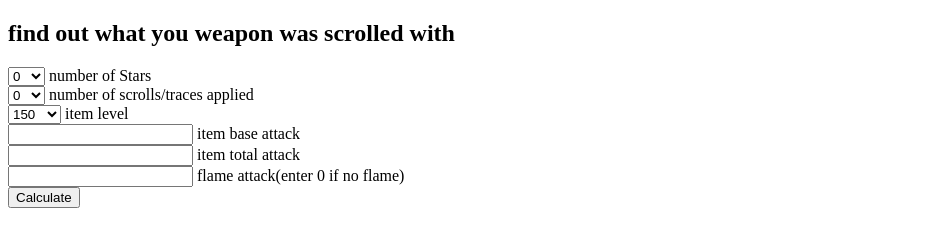
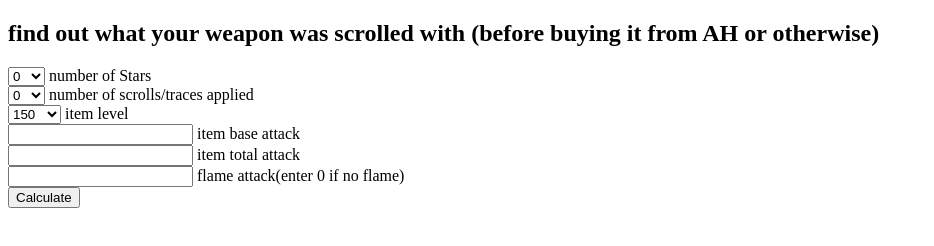
Before and after one commit to MaxLi1995/starforceCalculator, a plain HTML site: page index.html in a window 1280 px wide. Shown: the whole page, without its empty margins (0-934 px from the left). Drawn offline with Linux system fonts and the light colour scheme.

Commit message:
fixed some text

```diff
--- a/index.html
+++ b/index.html
@@ -10,7 +10,7 @@
     <body>
         <section>
             <div>
-                <h2>find out what you weapon was scrolled with</h2>
+                <h2>find out what your weapon was scrolled with (before buying it from AH or otherwise)</h2>
             </div>
             <div>
                 <div>
```
